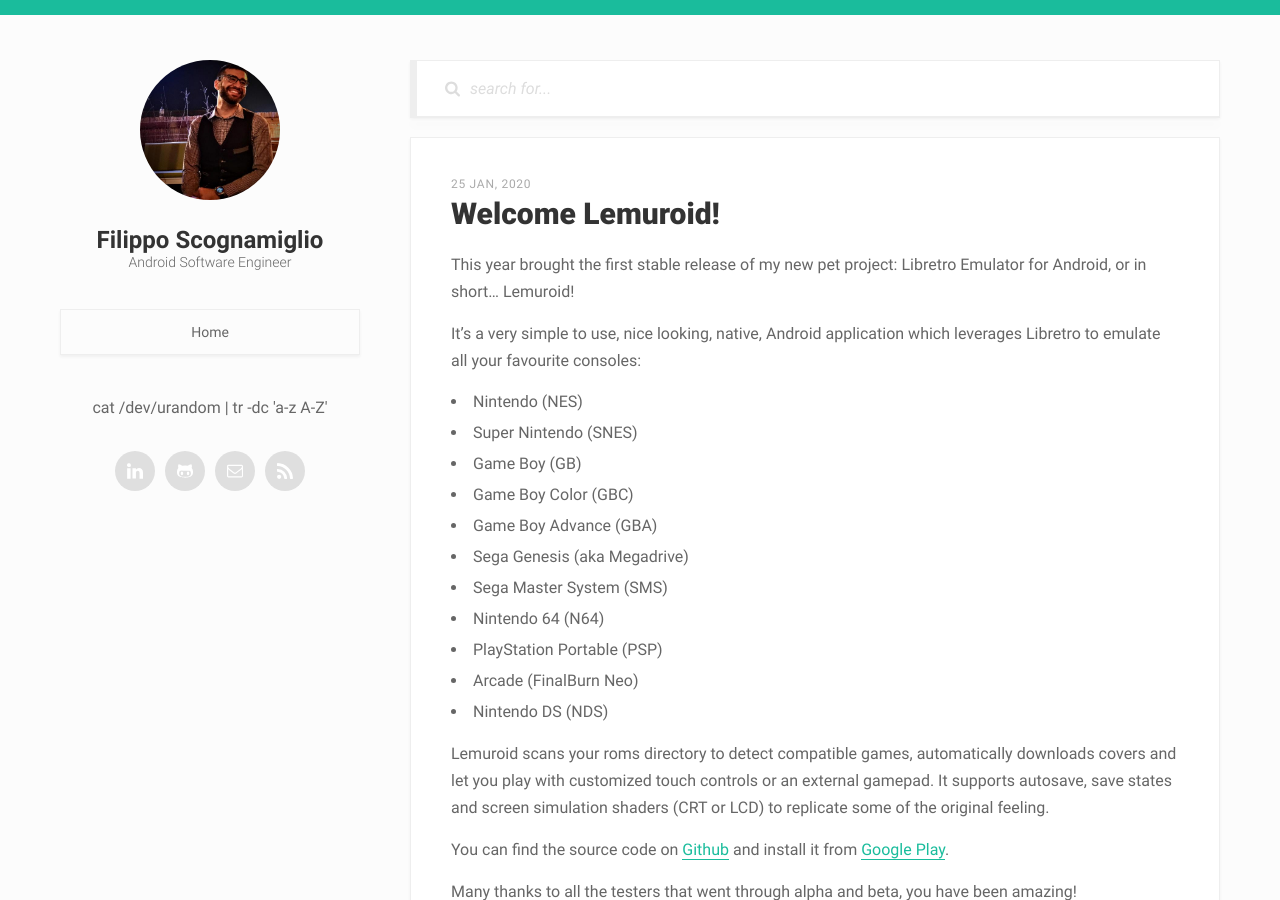
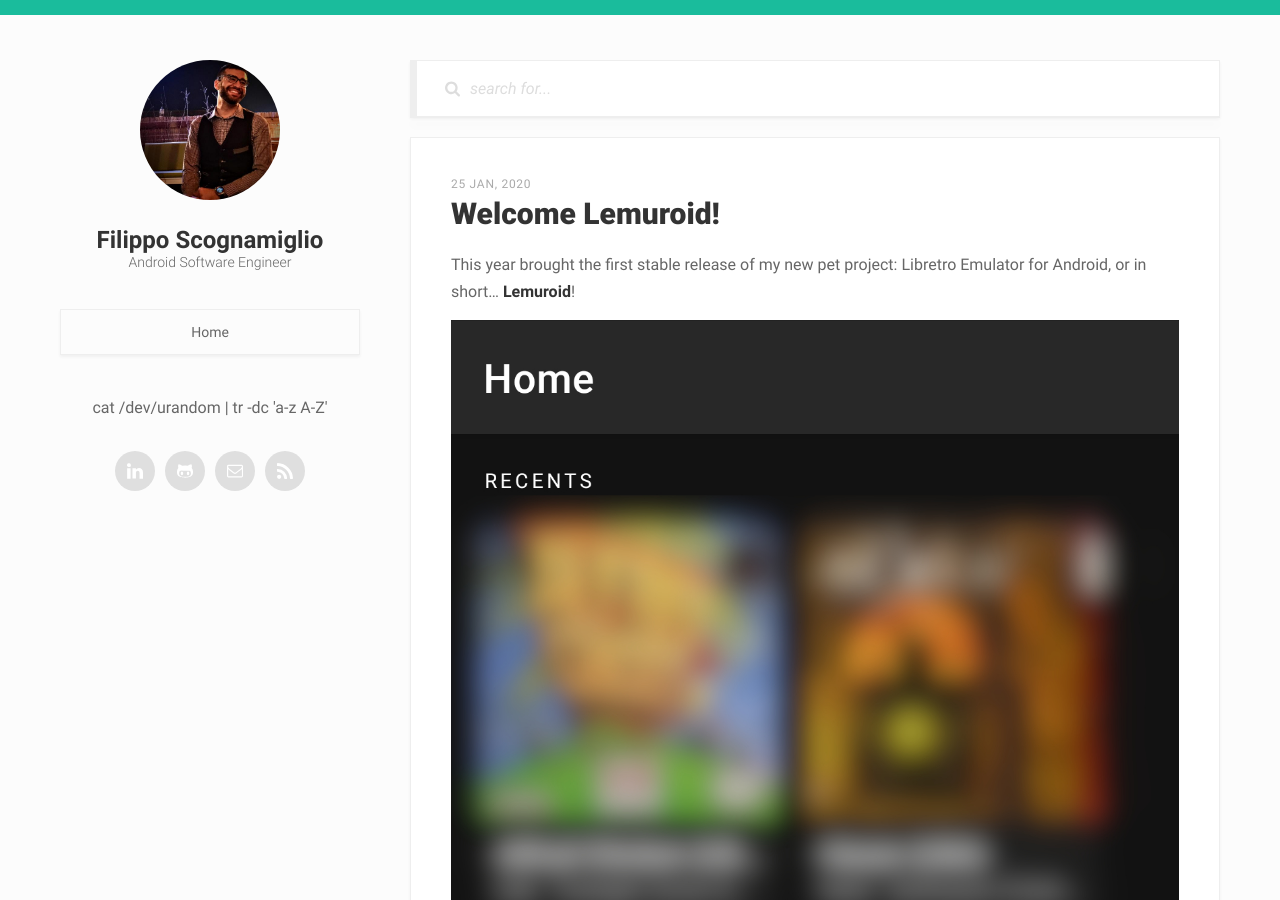
Before and after one commit to Swordfish90/swordfish90.github.io, a Jekyll site: the page built from _posts/2020-01-25-welcome-lemuroid.md, in a window 1280 px wide and 900 px high. Built offline with Jekyll 4.4.1, drawn with Linux system fonts in a browser that asks for light colours; some of the changed text lies outside the part shown.

Commit message:
Add couple of screenshots and fix a couple of mistakes.

```diff
--- a/_posts/2020-01-25-welcome-lemuroid.md
+++ b/_posts/2020-01-25-welcome-lemuroid.md
@@ -6,7 +6,10 @@
 mood: happy
 ---
 
-This year brought the first stable release of my new pet project: Libretro Emulator for Android, or in short... Lemuroid!
+This year brought the first stable release of my new pet project: Libretro Emulator for Android, or in short... **Lemuroid**!
+
+![screen1](/assets/images/2020-01-25-welcome-lemuroid-screen1.jpg)![screen2](/assets/images/2020-01-25-welcome-lemuroid-screen2.jpg)
+
 
 It’s a very simple to use, nice looking, native, Android application which leverages Libretro to emulate all your favourite consoles:
 
@@ -22,8 +25,10 @@
 * Arcade (FinalBurn Neo)
 * Nintendo DS (NDS)
 
-Lemuroid scans your roms directory to detect compatible games, automatically downloads covers and let you play with customized touch controls or an external gamepad. It supports autosave, save states and screen simulation shaders (CRT or LCD) to replicate some of the original feeling.
+Lemuroid scans your roms directory to detect compatible games, automatically downloads covers and lets you play with customized touch controls or an external gamepad. It supports autosave, save states and screen simulation shaders (CRT or LCD) to replicate some of the original feeling.
 
 You can find the source code on [Github](https://github.com/Swordfish90/Lemuroid) and install it from [Google Play](https://play.google.com/store/apps/details?id=com.swordfish.lemuroid).
 
 Many thanks to all the testers that went through alpha and beta, you have been amazing!
+
+Enjoy!
```
Also changed, not shown: assets/images/2020-01-25-welcome-lemuroid-screen1.jpg (added), assets/images/2020-01-25-welcome-lemuroid-screen2.jpg (added).
